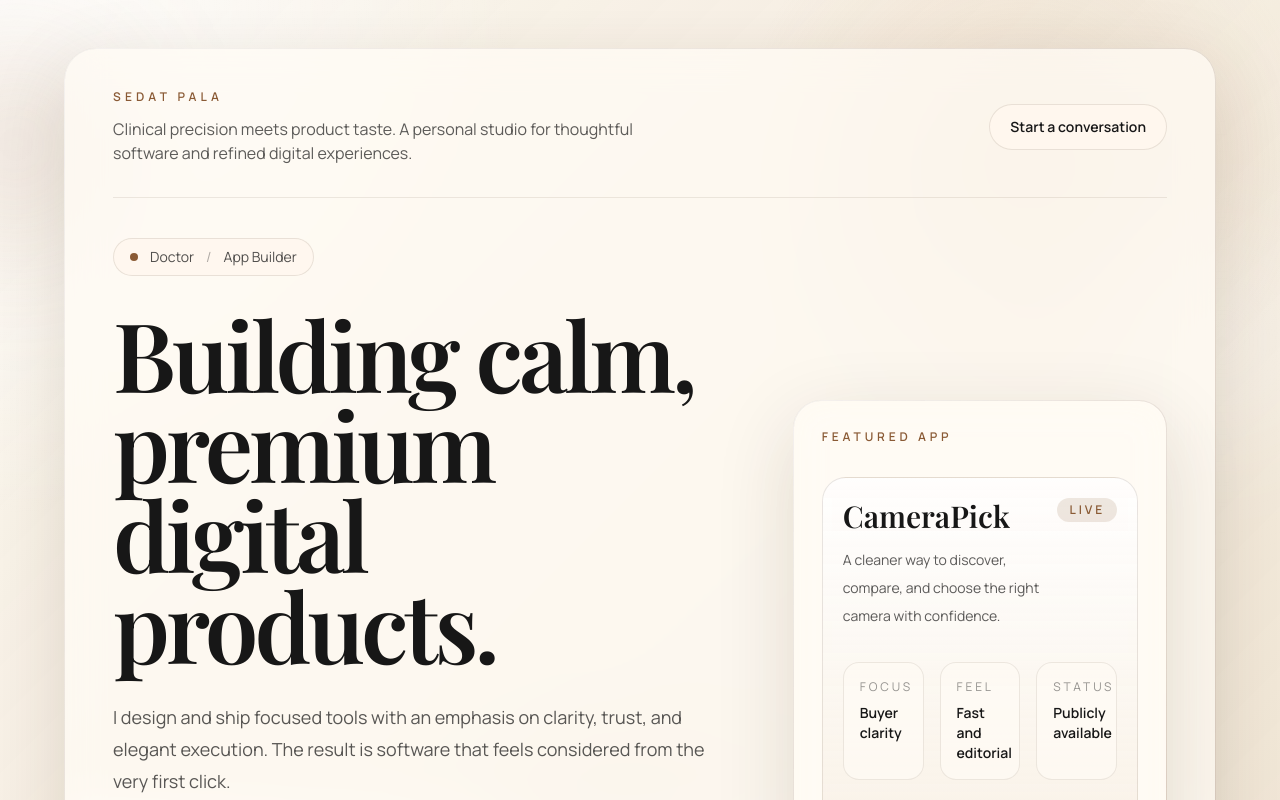
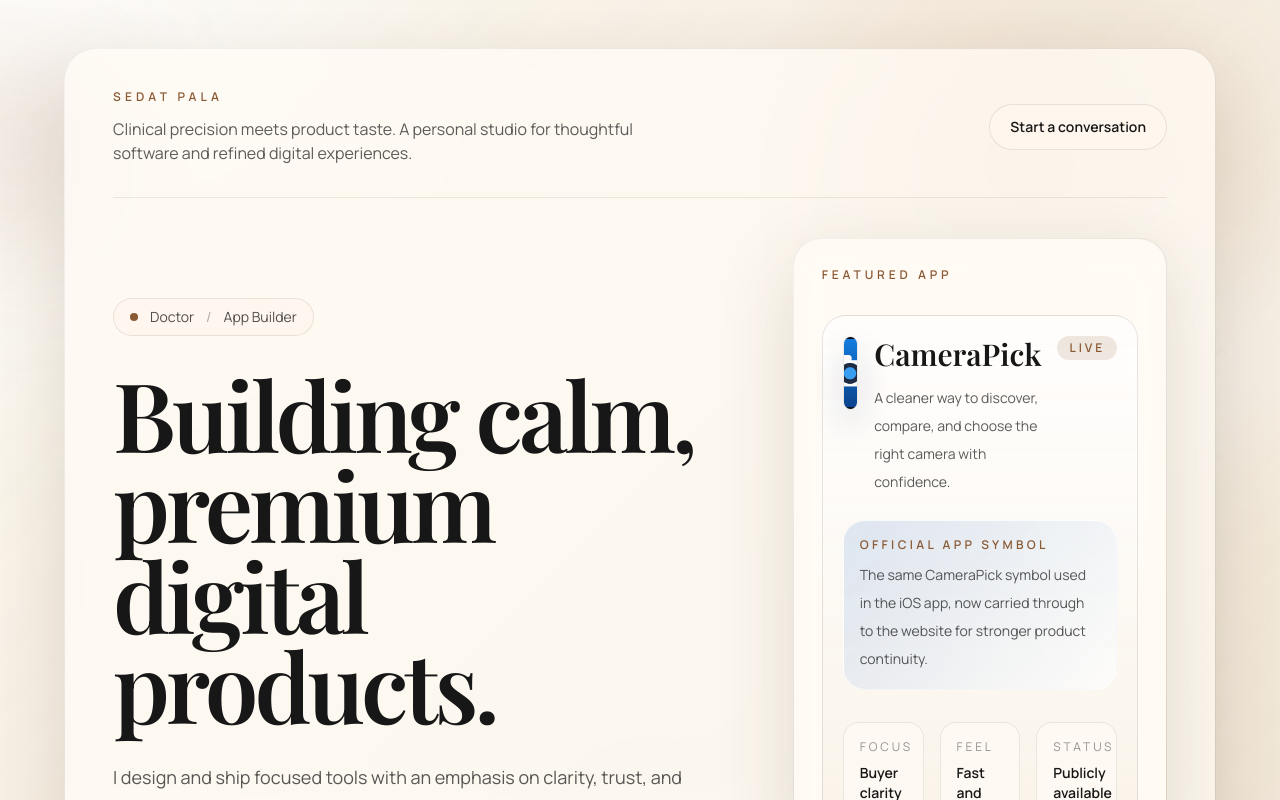
Before and after one commit to stefhenwolf/sedat-site, a Next.js app: page / in a window 1280 px wide. Shown: the top 800 px of the page. Built offline with nearby package versions, Linux system fonts and the light colour scheme.

Commit message:
Polish CameraPick branding and contact details

```diff
--- a/app/camerapick/page.tsx
+++ b/app/camerapick/page.tsx
@@ -1,5 +1,6 @@
 import type { Metadata } from "next";
 import Link from "next/link";
+import Image from "next/image";
 
 export const metadata: Metadata = {
   title: "CameraPick",
@@ -45,13 +46,13 @@ export default function CameraPickPage() {
 
       <div className="mx-auto flex max-w-7xl flex-col gap-8">
         <div className="flex items-center justify-between">
-          <Link
-            href="/"
+          <a
+            href="https://sedatpala.site"
             className="inline-flex items-center gap-2 text-sm font-semibold text-foreground/70 transition-colors hover:text-foreground"
           >
             <span aria-hidden="true">←</span>
             Sedat Pala
-          </Link>
+          </a>
 
           <div className="inline-flex items-center gap-2 rounded-full border border-border bg-surface-strong px-4 py-2 text-xs font-semibold uppercase tracking-[0.3em] text-accent">
             iPhone App
@@ -65,6 +66,21 @@ export default function CameraPickPage() {
                 <p className="text-xs font-semibold uppercase tracking-[0.34em] text-accent">
                   CameraPick
                 </p>
+                <div className="mt-6 flex items-center gap-4">
+                  <div className="overflow-hidden rounded-[1.65rem] border border-white/60 shadow-[0_20px_40px_rgba(24,56,113,0.18)]">
+                    <Image
+                      src="/camerapick-icon.png"
+                      alt="CameraPick app icon"
+                      width={88}
+                      height={88}
+                      className="h-[88px] w-[88px] object-cover"
+                      priority
+                    />
+                  </div>
+                  <div className="rounded-full border border-border bg-surface-strong px-4 py-2 text-xs font-semibold uppercase tracking-[0.28em] text-accent">
+                    Official app symbol
+                  </div>
+                </div>
                 <h1 className="font-display mt-6 max-w-4xl text-5xl leading-[0.94] tracking-[-0.05em] sm:text-6xl lg:text-7xl">
                   Discover cameras and lenses with less friction.
                 </h1>
--- a/app/camerapick/privacy/page.tsx
+++ b/app/camerapick/privacy/page.tsx
@@ -21,7 +21,7 @@ const sections = [
   },
   {
     title: "Source and contact",
-    body: "This page summarizes the privacy information publicly shown on the CameraPick App Store listing. For privacy-related questions, contact hello@sedatpala.site.",
+    body: "This page summarizes the privacy information publicly shown on the CameraPick App Store listing. For privacy-related questions, contact setadpala@gmail.com.",
   },
 ];
 
--- a/app/camerapick/support/page.tsx
+++ b/app/camerapick/support/page.tsx
@@ -37,10 +37,10 @@ export default function CameraPickSupportPage() {
                 Email
               </p>
               <a
-                href="mailto:hello@sedatpala.site?subject=CameraPick%20Support"
+                href="mailto:setadpala@gmail.com?subject=CameraPick%20Support"
                 className="mt-3 inline-block text-lg font-semibold"
               >
-                hello@sedatpala.site
+                setadpala@gmail.com
               </a>
             </div>
 
--- a/app/globals.css
+++ b/app/globals.css
@@ -24,19 +24,6 @@
   --font-mono: var(--font-geist-mono);
 }
 
-@media (prefers-color-scheme: dark) {
-  :root {
-    --background: #19120d;
-    --foreground: #f8f1e8;
-    --surface: rgba(40, 29, 21, 0.72);
-    --surface-strong: rgba(52, 37, 26, 0.9);
-    --border: rgba(255, 232, 211, 0.1);
-    --accent: #d7a679;
-    --accent-soft: rgba(215, 166, 121, 0.14);
-    --shadow: 0 24px 80px rgba(0, 0, 0, 0.32);
-  }
-}
-
 * {
   box-sizing: border-box;
 }
@@ -53,6 +40,7 @@ body {
     radial-gradient(circle at 80% 20%, rgba(210, 172, 138, 0.22), transparent 24%),
     linear-gradient(135deg, rgba(255, 251, 245, 0.7), rgba(239, 226, 207, 0.55));
   font-family: var(--font-sans), sans-serif;
+  min-height: 100vh;
 }
 
 a {
--- a/app/page.tsx
+++ b/app/page.tsx
@@ -1,3 +1,5 @@
+import Image from "next/image";
+
 export default function Home() {
   return (
     <main className="relative isolate min-h-screen overflow-hidden px-6 py-8 text-foreground sm:px-10 lg:px-16 lg:py-12">
@@ -21,7 +23,7 @@ export default function Home() {
 
           <a
             className="inline-flex items-center justify-center rounded-full border border-border bg-surface-strong px-5 py-3 text-sm font-semibold text-foreground transition-transform duration-300 hover:-translate-y-0.5"
-            href="mailto:hello@sedatpala.site"
+            href="mailto:setadpala@gmail.com"
           >
             Start a conversation
           </a>
@@ -80,6 +82,16 @@ export default function Home() {
 
             <div className="mt-8 rounded-[1.5rem] border border-border bg-[linear-gradient(180deg,rgba(255,255,255,0.82),rgba(246,236,224,0.64))] p-5 dark:bg-[linear-gradient(180deg,rgba(59,42,30,0.82),rgba(34,24,18,0.82))]">
               <div className="flex items-start justify-between gap-4">
+                <div className="flex items-start gap-4">
+                  <div className="overflow-hidden rounded-[1.35rem] border border-border/80 shadow-[0_14px_32px_rgba(26,49,92,0.16)]">
+                    <Image
+                      src="/camerapick-icon.png"
+                      alt="CameraPick app icon"
+                      width={72}
+                      height={72}
+                      className="h-[72px] w-[72px] object-cover"
+                    />
+                  </div>
                   <div>
                     <h2 className="font-display text-3xl">CameraPick</h2>
                     <p className="mt-3 text-sm leading-7 text-foreground/70">
@@ -87,9 +99,19 @@ export default function Home() {
                       camera with confidence.
                     </p>
                   </div>
+                </div>
                 <div className="rounded-full bg-accent-soft px-3 py-1 text-xs font-semibold uppercase tracking-[0.24em] text-accent">
                   Live
                 </div>
+              </div>
+              <div className="mt-6 overflow-hidden rounded-[1.4rem] border border-white/60 bg-[linear-gradient(135deg,rgba(27,107,203,0.14),rgba(255,255,255,0.65))] p-4">
+                <p className="text-xs font-semibold uppercase tracking-[0.28em] text-accent">
+                  Official app symbol
+                </p>
+                <p className="mt-2 text-sm leading-7 text-foreground/72">
+                  The same CameraPick symbol used in the iOS app, now carried
+                  through to the website for stronger product continuity.
+                </p>
               </div>
 
               <div className="mt-8 grid gap-4 sm:grid-cols-3">
```
Also changed, not shown: public/camerapick-icon.png (added). Lines whose indentation alone changed are shown as unchanged.
